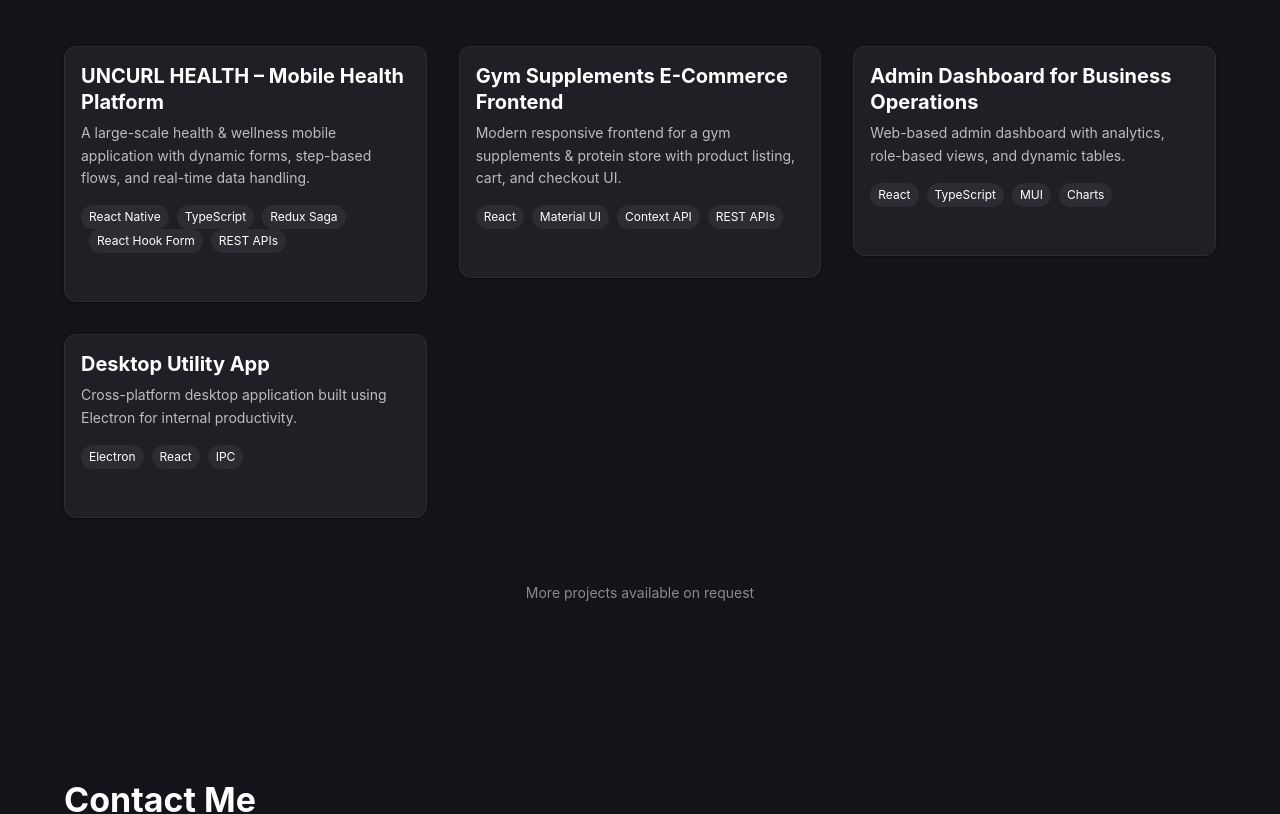
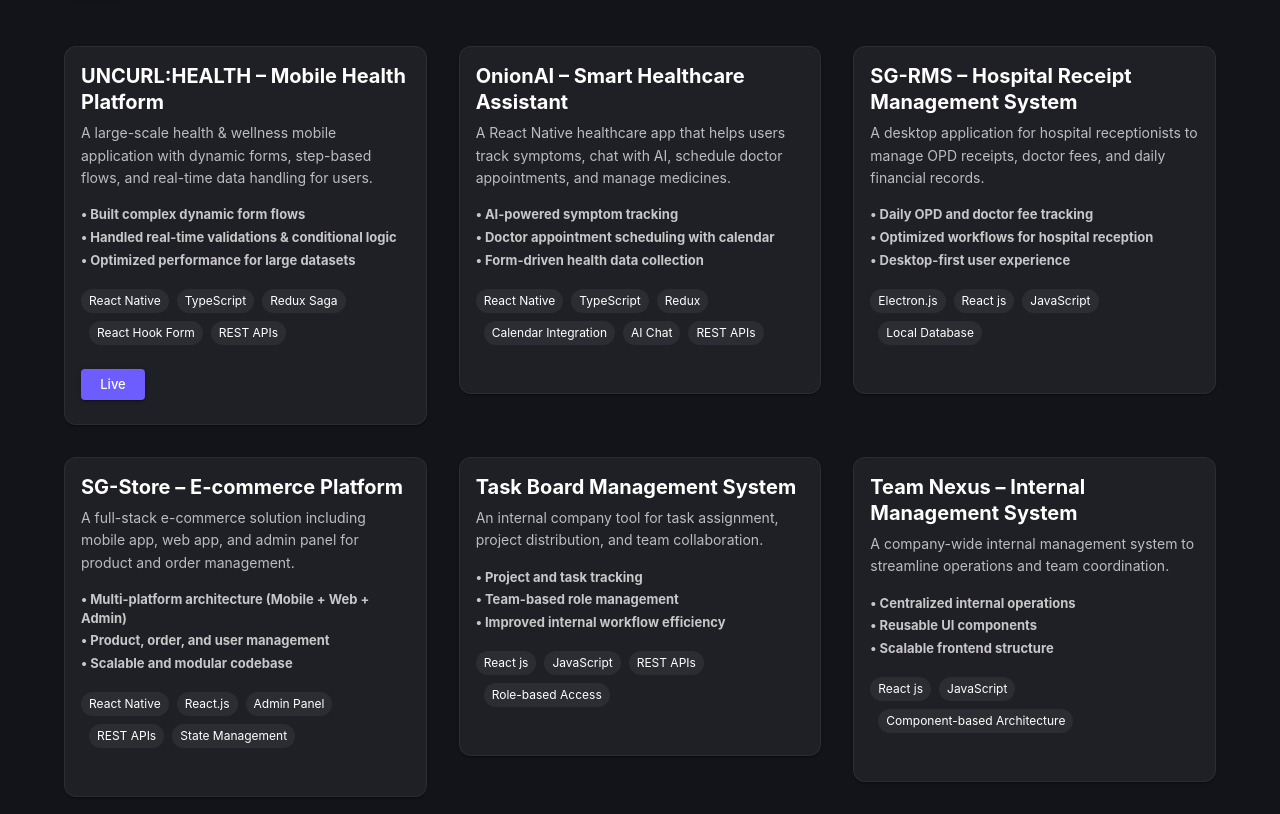
Before and after one commit to vishal-verma-syncglob/Vishal-Portfolio, a React (Vite) app: page / in a window 1280 px wide. Shown: the part 1532-2346 px from the top of the page. Built offline with nearby package versions, Linux system fonts and the light colour scheme.

Commit message:
ADD REAL DATA

```diff
--- a/package.json
+++ b/package.json
@@ -10,6 +10,7 @@
     "preview": "vite preview"
   },
   "dependencies": {
+    "@emailjs/browser": "^4.4.1",
     "@emotion/react": "^11.14.0",
     "@emotion/styled": "^11.14.1",
     "@mui/icons-material": "^7.3.6",
--- a/src/components/Hero.tsx
+++ b/src/components/Hero.tsx
@@ -5,6 +5,15 @@ import { scrollToSection } from "../utils/scrollToSection";
 import profileImage from "../assets/profile.png";
 
 const Hero = () => {
+  const handleDownload = () => {
+    const link = document.createElement("a");
+    link.href = "/cv.pdf";
+    link.download = "Vishal_Verma_CV.pdf";
+    document.body.appendChild(link);
+    link.click();
+    document.body.removeChild(link);
+  };
+
   return (
     <Box
       sx={{
@@ -108,7 +117,7 @@ const Hero = () => {
               </Typography>
 
               <Typography variant="h5" sx={{ opacity: 0.85, mb: 3 }}>
-                React • React Native • Electron Developer
+                React JS • React Native • Electron Developer
               </Typography>
 
               <Typography sx={{ opacity: 0.7, mb: 4, maxWidth: 520 }}>
@@ -146,8 +155,9 @@ const Hero = () => {
                   component={motion.button}
                   whileHover={{ scale: 1.06 }}
                   whileTap={{ scale: 0.96 }}
+                  onClick={handleDownload}
                 >
-                  Download Resume
+                  Download CV
                 </Button>
               </Stack>
             </motion.div>
--- a/src/components/ProjectCard.tsx
+++ b/src/components/ProjectCard.tsx
@@ -8,7 +8,7 @@ import {
   Box,
 } from "@mui/material";
 import { motion } from "framer-motion";
-import type { Project } from "../data/projects";
+import { type Project } from "../data/projects";
 
 interface Props {
   project: Project;
@@ -81,7 +81,22 @@ const ProjectCard = ({ project }: Props) => {
           {project.description}
         </Typography>
 
-        <Stack direction="row" spacing={1} flexWrap="wrap" mb={3}>
+        {project.highlights.length > 0 && (
+          <Box sx={{ mb: 2 }}>
+            {project.highlights.map((highlight, index) => (
+              <Typography
+                key={index}
+                variant="body2"
+                fontWeight={"bold"}
+                sx={{ opacity: 0.75, fontSize: 13, mb: 0.5 }}
+              >
+                • {highlight}
+              </Typography>
+            ))}
+          </Box>
+        )}
+
+        <Stack direction="row" spacing={1} flexWrap="wrap" mb={3} rowGap={1}>
           {project.tech.map((t) => (
             <Chip
               key={t}
@@ -112,6 +127,10 @@ const ProjectCard = ({ project }: Props) => {
                 size="small"
                 variant="contained"
                 sx={{ textTransform: "none" }}
+                component="a"
+                href={project.live}
+                target="_blank"
+                rel="noopener noreferrer"
               >
                 Live
               </Button>
--- a/src/components/Projects.tsx
+++ b/src/components/Projects.tsx
@@ -6,7 +6,7 @@ import { projects, type ProjectCategory } from "../data/projects";
 
 const filters: (ProjectCategory | "All")[] = [
   "All",
-  "React",
+  "React JS",
   "React Native",
   "Electron",
 ];
--- a/src/data/projects.ts
+++ b/src/data/projects.ts
@@ -1,4 +1,4 @@
-export type ProjectCategory = "React" | "React Native" | "Electron";
+export type ProjectCategory = "React JS" | "React Native" | "Electron";
 
 export interface Project {
   id: number;
@@ -14,9 +14,9 @@ export interface Project {
 export const projects: Project[] = [
   {
     id: 1,
-    title: "UNCURL HEALTH – Mobile Health Platform",
+    title: "UNCURL:HEALTH – Mobile Health Platform",
     description:
-      "A large-scale health & wellness mobile application with dynamic forms, step-based flows, and real-time data handling.",
+      "A large-scale health & wellness mobile application with dynamic forms, step-based flows, and real-time data handling for users.",
     category: "React Native",
     tech: [
       "React Native",
@@ -30,40 +30,104 @@ export const projects: Project[] = [
       "Handled real-time validations & conditional logic",
       "Optimized performance for large datasets",
     ],
+    live: "https://play.google.com/store/apps/details?id=com.livingscopehealth.uncurl&hl=en_IN",
   },
+
   {
     id: 2,
-    title: "Gym Supplements E-Commerce Frontend",
+    title: "OnionAI – Smart Healthcare Assistant",
     description:
-      "Modern responsive frontend for a gym supplements & protein store with product listing, cart, and checkout UI.",
-    category: "React",
-    tech: ["React", "Material UI", "Context API", "REST APIs"],
+      "A React Native healthcare app that helps users track symptoms, chat with AI, schedule doctor appointments, and manage medicines.",
+    category: "React Native",
+    tech: [
+      "React Native",
+      "TypeScript",
+      "Redux",
+      "Calendar Integration",
+      "AI Chat",
+      "REST APIs",
+    ],
     highlights: [
-      "Pixel-perfect UI from Figma",
-      "Reusable component architecture",
-      "Mobile-first responsive design",
+      "AI-powered symptom tracking",
+      "Doctor appointment scheduling with calendar",
+      "Form-driven health data collection",
     ],
   },
+
   {
     id: 3,
-    title: "Admin Dashboard for Business Operations",
+    title: "SG-RMS – Hospital Receipt Management System",
     description:
-      "Web-based admin dashboard with analytics, role-based views, and dynamic tables.",
-    category: "React",
-    tech: ["React", "TypeScript", "MUI", "Charts"],
+      "A desktop application for hospital receptionists to manage OPD receipts, doctor fees, and daily financial records.",
+    category: "Electron",
+    tech: ["Electron.js", "React js", "JavaScript", "Local Database"],
     highlights: [
-      "Reusable table & filter components",
-      "Optimized API rendering",
-      "Clean modular architecture",
+      "Daily OPD and doctor fee tracking",
+      "Optimized workflows for hospital reception",
+      "Desktop-first user experience",
     ],
   },
+
   {
     id: 4,
-    title: "Desktop Utility App",
+    title: "SG-Store – E-commerce Platform",
     description:
-      "Cross-platform desktop application built using Electron for internal productivity.",
-    category: "Electron",
-    tech: ["Electron", "React", "IPC"],
-    highlights: ["Cross-platform build", "Secure IPC communication"],
+      "A full-stack e-commerce solution including mobile app, web app, and admin panel for product and order management.",
+    category: "React JS",
+    tech: [
+      "React Native",
+      "React.js",
+      "Admin Panel",
+      "REST APIs",
+      "State Management",
+    ],
+    highlights: [
+      "Multi-platform architecture (Mobile + Web + Admin)",
+      "Product, order, and user management",
+      "Scalable and modular codebase",
+    ],
+  },
+
+  {
+    id: 5,
+    title: "Task Board Management System",
+    description:
+      "An internal company tool for task assignment, project distribution, and team collaboration.",
+    category: "React JS",
+    tech: ["React js", "JavaScript", "REST APIs", "Role-based Access"],
+    highlights: [
+      "Project and task tracking",
+      "Team-based role management",
+      "Improved internal workflow efficiency",
+    ],
+  },
+
+  {
+    id: 6,
+    title: "Team Nexus – Internal Management System",
+    description:
+      "A company-wide internal management system to streamline operations and team coordination.",
+    category: "React JS",
+    tech: ["React js", "JavaScript", "Component-based Architecture"],
+    highlights: [
+      "Centralized internal operations",
+      "Reusable UI components",
+      "Scalable frontend structure",
+    ],
+  },
+
+  {
+    id: 7,
+    title: "Construction Management Web Platform",
+    description:
+      "A role-based construction management web application for admins, clients, estimators, detailers, and field installers.",
+    category: "React JS",
+    tech: ["React js", "Admin Panel", "Role-Based Access Control", "REST APIs"],
+    highlights: [
+      "Multiple user roles and dashboards",
+      "Material, spools, and workflow tracking",
+      "Enterprise-level project structure",
+    ],
+    live: "https://con.viqgroup.com/app/",
   },
 ];
--- a/src/theme.ts
+++ b/src/theme.ts
@@ -5,9 +5,10 @@ export const darkTheme = createTheme({
     mode: "dark",
     primary: {
       main: "#6D5DFE",
+      light: "#a99cffff",
     },
     secondary: {
-      main: "#6D5DFE",
+      main: "rgba(109, 93, 254, 0.25)",
     },
     background: {
       default: "#13131A",
```
Also changed, not shown: src/components/Contact.tsx (+107 -5 lines), 2 other files (tests, documents, lock files or other folders).
